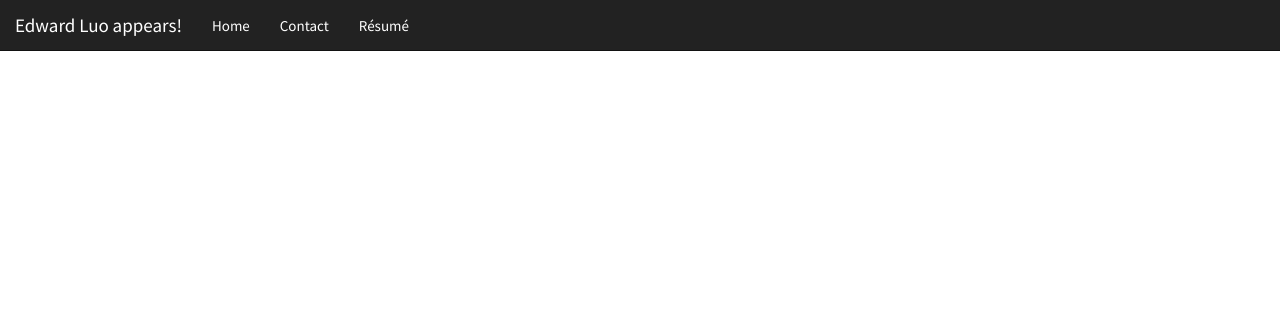
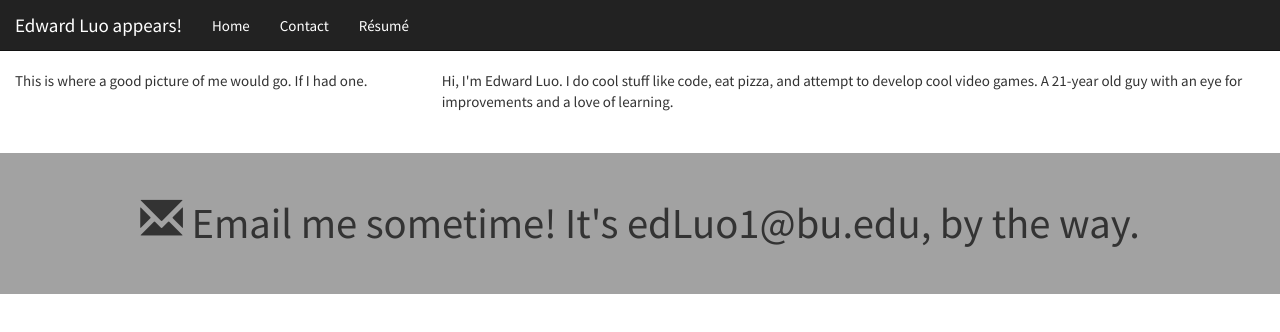
Before and after one commit to edluo1/edluo1.github.io, a plain HTML site: page index.html in a window 1280 px wide. Drawn offline with nearby package versions, Linux system fonts and the light colour scheme.

Commit message:
Added custom CSS file, put an email section in
Also tried to do some other cool stuff.

```diff
--- /dev/null
+++ b/Styles/styles.css
@@ -0,0 +1,19 @@
+body {
+    padding-top:70px;
+}
+
+.about-me {
+    padding-bottom:40px;
+}
+
+.contact {
+    padding-top:40px;
+    background-color: #A2A2A2;
+    font-size: 32pt;
+    padding-bottom:40px;
+    text-align:center;
+}
+
+a {
+    color:inherit;
+}
--- a/index.html
+++ b/index.html
@@ -3,6 +3,7 @@
 <head>
     <title>Edward Luo</title>
     <link href="Styles/bootstrap.min.css" rel="stylesheet" />
+    <link href="Styles/styles.css" rel="stylesheet" />
 </head>
 <body>
     <nav class="navbar navbar-default navbar-fixed-top">
@@ -22,13 +23,27 @@
                 <ul class="nav navbar-nav" role="menu">
 
                     <li><a href="#" class="active">Home</a></li>
-                    <li><a href="#">Contact</a></li>
+                    <li><a href="#contact-us">Contact</a></li>
                     <li><a href="ResumeEdwardLuo.pdf">Résumé</a></li>
                 </ul>
             </div>
         </div>
     </nav>
-
+    <div class="container-fluid">
+        <div class="row about-me">
+            <div class="col-md-4">
+                This is where a good picture of me would go. If I had one.
+            </div>
+            <div class="col-md-8">
+                Hi, I'm Edward Luo. I do cool stuff like code, eat pizza, and attempt to develop
+                cool video games. A 21-year old guy with an eye for improvements and a love of learning.
+            </div>
+        </div>
+        <div class="row contact" id="contact-us">
+            <span class="glyphicon glyphicon-envelope"></span> Email me sometime!
+            It's <a href="mailto:edLuo1@bu.edu">edLuo1@bu.edu</a>, by the way.
+        </div>
+    </div>
     <script src="Scripts/jquery-2.1.4.min.js"></script>
     <script src="Scripts/bootstrap.min.js"></script>
 </body>
```
